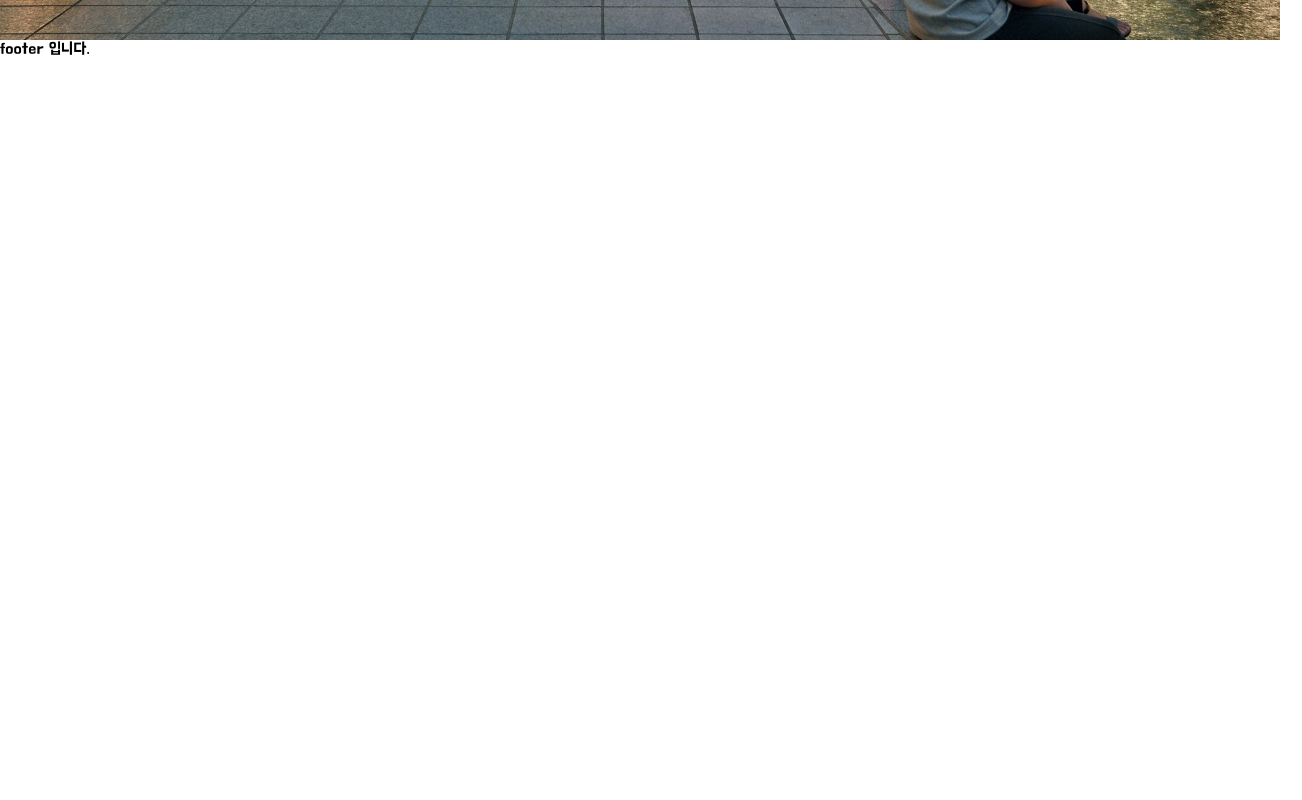
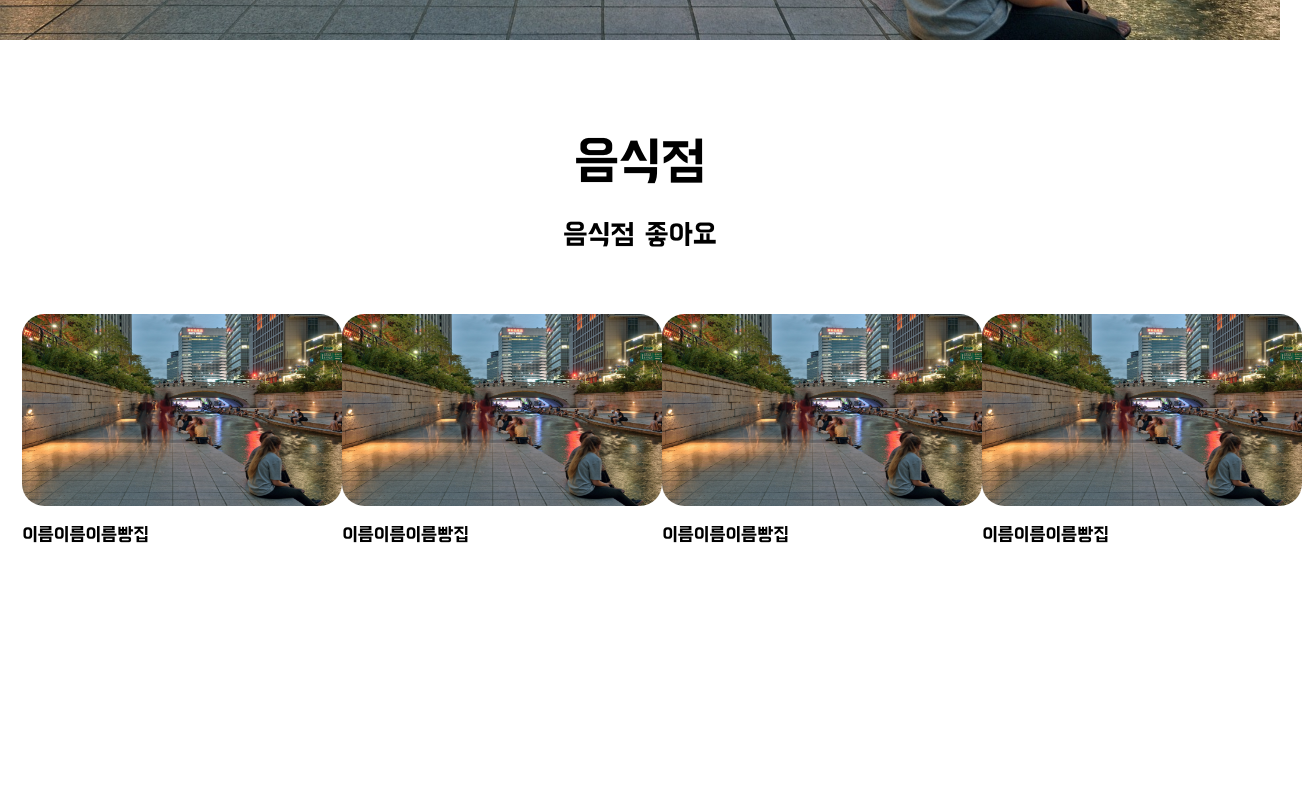
Before and after one commit to Miintoo/miinnDate-project, a React (Vite) app: page / in a window 1280 px wide. Shown: the part 760-1560 px from the top of the page, 1302 px wide, since content can reach past the window. Before the commit the page ends 816 px from the top, so only its background shows below. Built offline with nearby package versions, Linux system fonts and the light colour scheme.

Commit message:
[Style]: Main 컴포넌트에 recommendFood 컴포넌트 import 작업

```diff
--- a/src/page/main/Main.tsx
+++ b/src/page/main/Main.tsx
@@ -1,5 +1,6 @@
 import Footer from '../../components/footer/Footer';
 import Header from '../../components/header/Header';
+import RecommendFood from '../../components/recommend/recommendFood/RecommendFood';
 import styles from './main.module.scss';
 import TypeIt from 'typeit-react';
 // import Home from '../../assets/home.jpg';
@@ -25,6 +26,7 @@ export default function Main() {
             </div>
           </div>
         </section>
+        <RecommendFood />
       </main>
       <Footer />
     </>
```
